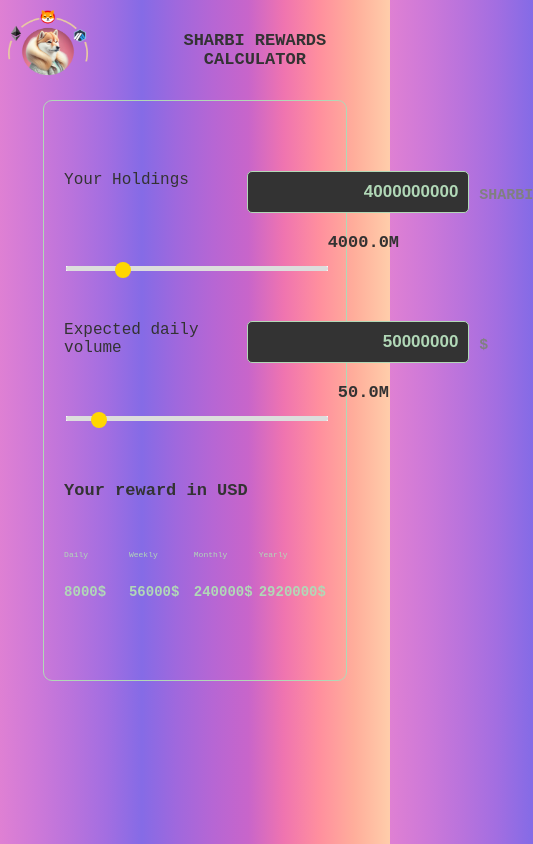
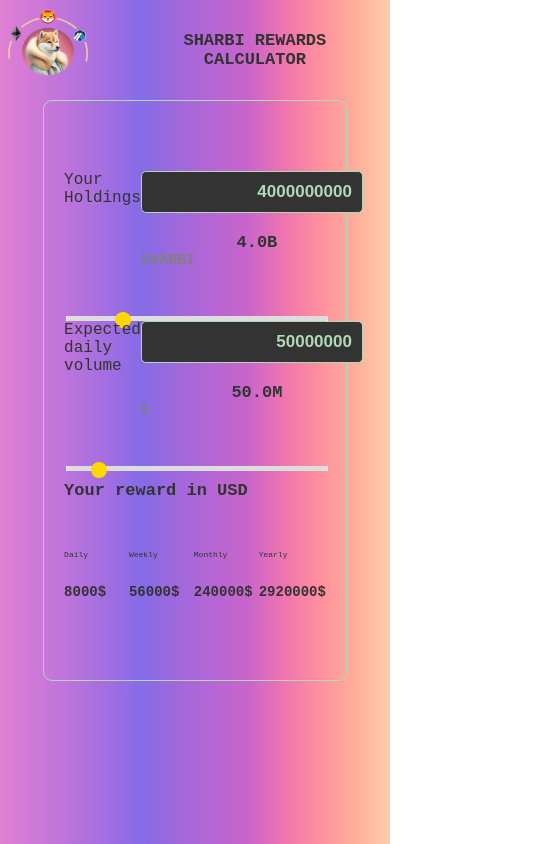
Before and after one commit to sharbiarb23/sip-calculator, a React (Vite) app: page / in a window 390 px wide. Shown: the whole page, 533 px wide, since content can reach past the window. Built offline with nearby package versions, Linux system fonts and the light colour scheme.

Commit message:
screen updates

```diff
--- a/index.html
+++ b/index.html
@@ -2,9 +2,9 @@
 <html lang="en">
   <head>
     <meta charset="UTF-8" />
-    <!-- <link rel="icon" type="image/svg+xml" href="/vite.svg" /> -->
+    <link rel="icon" type="image/png" href="/dog.png" />
     <meta name="viewport" content="width=device-width, initial-scale=1.0" />
-    <title>SIP Calculator</title>
+    <title>SHARBI REWARDS CALCULATOR</title>
   </head>
   <body>
     <div id="root"></div>
--- a/src/App.css
+++ b/src/App.css
@@ -200,7 +200,7 @@
     height: 50px;
     margin-top: 50px;
     margin-bottom: 60px;
-    color: #b1d8b7;
+    color:  #333333;
     font-family: monospace;
     font-size: 16px;
     display: flex;
@@ -220,7 +220,7 @@
     height: 50px;
     margin-top: 50px;
     margin-bottom: 60px;
-    color: #b1d8b7;
+    color:  #333333;
     font-family: monospace;
     font-size: 8px;
     display: flex;
@@ -250,12 +250,12 @@
 
 
 
-display: flex;
-align-items: center;
-width: 30%;
-margin-bottom: 5px;
-justify-content: space-between
-
+  display: flex;
+  flex-wrap: wrap; /* allow the container to wrap to the next line if necessary */
+  align-items: center;
+  width: 100%; /* set the width to 100% to make it adapt to the parent container */
+  margin-bottom: 5px;
+  justify-content: space-between;
 
 
 
--- a/src/App.jsx
+++ b/src/App.jsx
@@ -56,13 +56,13 @@
 
             <CustomSlider
               label={"Expected daily volume"}
-              min={50000}
-              max={500000000}
+              min={1e5}
+              max={5e8}
               currentValue={expectedReturns}
               onChange={handleInput}
               showText={"$    "}
               textAlign={true}
-              step={50000}
+              step={1e5}
               setterFn={setExpectedReturns}
             />
           </div>
--- a/src/comps/CustomSlider/index.jsx
+++ b/src/comps/CustomSlider/index.jsx
@@ -14,7 +14,9 @@
   } = props;
 
   function convertAmount(amount) {
-    if (amount >= 1000000) {
+    if (amount >= 1000000000) {
+      return (amount / 1000000000).toFixed(1) + "B";
+    } else if (amount >= 1000000) {
       return (amount / 1000000).toFixed(1) + "M";
     } else if (amount >= 1000) {
       return (amount / 1000).toFixed(1) + "K";
```
